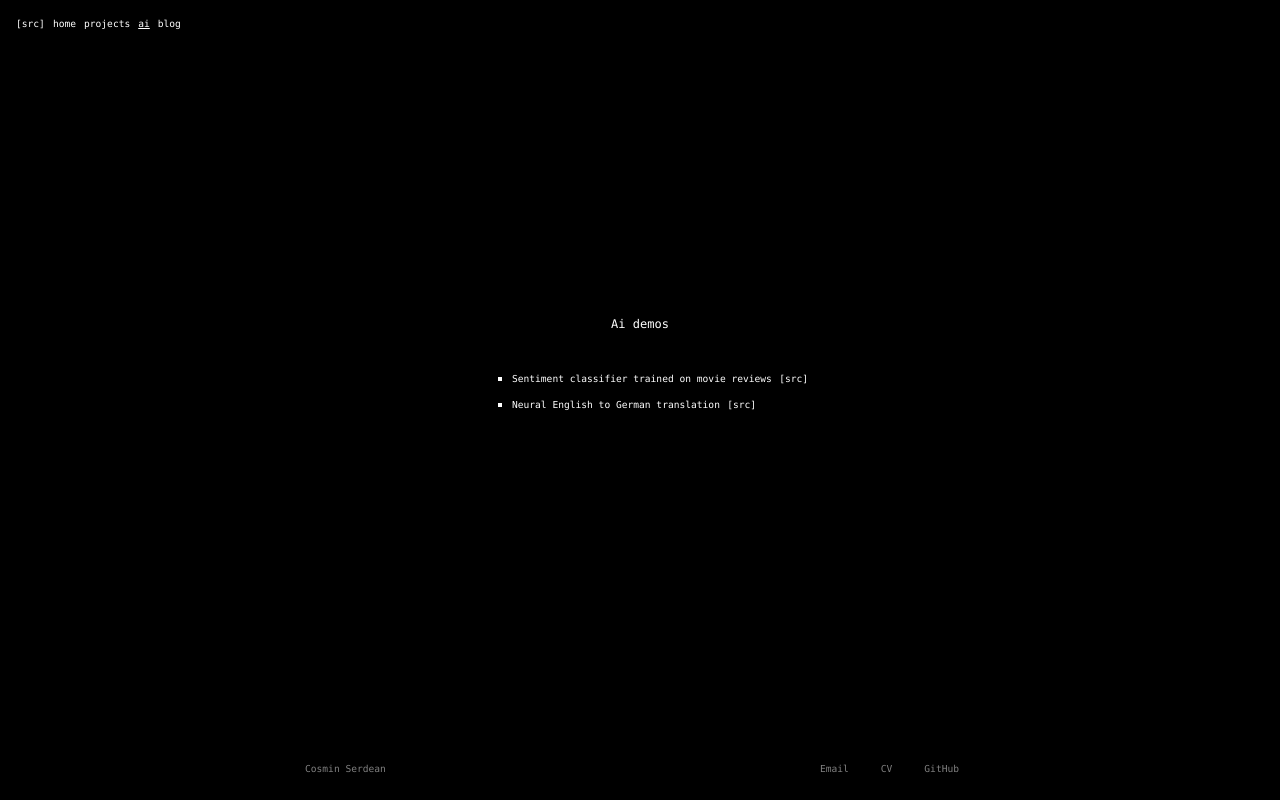
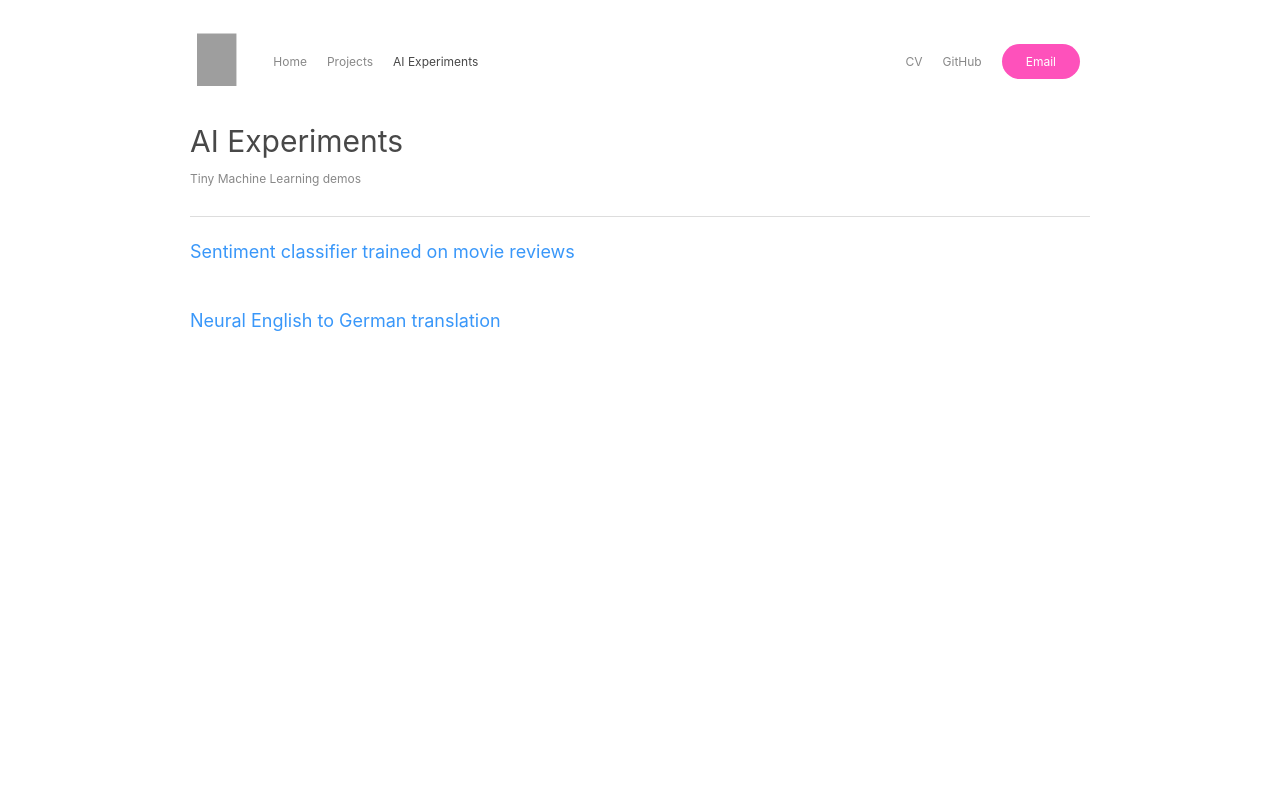
Before and after one commit to c0z0/cserdean.me, a Next.js app: page /ai in a window 1280 px wide. Built offline with nearby package versions, Linux system fonts and the light colour scheme; grey boxes are pictures that could not be loaded.

Commit message:
fix routing

```diff
--- a/components/Menu.js
+++ b/components/Menu.js
@@ -1,58 +1,134 @@
 import React from 'react';
 import Link from 'next/link';
 
-const Menu = ({ color, active }) => (
+import { blue, pink } from '../utils/colors';
+
+const items = [
+  {
+    title: 'Home',
+    target: '/',
+  },
+  {
+    title: 'Projects',
+    target: '/projects',
+  },
+  {
+    title: 'AI Experiments',
+    target: '/ai',
+  },
+  {
+    title: 'CV',
+    target: '/static/cv_cosmin_serdean.pdf',
+    right: true,
+  },
+  {
+    title: 'GitHub',
+    target: 'https://github.com/c0z0',
+    right: true,
+  },
+  {
+    title: 'Email',
+    target: 'mailto:cosmoserdean@gmail.com',
+    right: true,
+    primary: true,
+  },
+];
+
+export default function Navbar({ active = '/' }) {
+  const leftItems = items.filter(({ right }) => !right);
+
+  const rightItems = items.filter(({ right }) => right);
+
+  return (
     <div className="menu">
-    <a href="https://github.com/c0z0/cserdean.me" className="menu__item" target="_blank">
-      [src]
+      <div className="menu__left">
+        <a href="https://github.com/c0z0/cserdean.me" target="_blank">
+          <img src="/static/triangle-gs.svg" alt="logo" className="menu__logo" />
         </a>
-    <Link href="/" prefetch>
-      <a href="/" className={`menu__item ${active === '/' ? 'menu__item--active' : ''}`}>
-        home
+        {leftItems.map(({ title, target, primary, right }, k) => (
+          <Link href={target} prefetch={!right} key={k}>
+            <a
+              href={target}
+              className={`menu__item ${active === target ? 'menu__item--active' : ''} ${primary
+                ? 'menu__item--primary'
+                : ''}`}
+            >
+              {title}
             </a>
           </Link>
-    <Link href="/projects" prefetch>
-      <a href="/projects" className={`menu__item ${active === 'projects' ? 'menu__item--active' : ''}`}>
-        projects
+        ))}
+      </div>
+      <div className="menu__right">
+        {rightItems.map(({ title, target, primary, right }, k) => (
+          <a
+            key={k}
+            href={target}
+            className={`menu__item ${active === target ? 'menu__item--active' : ''} ${primary
+              ? 'menu__item--primary'
+              : ''}`}
+            target="_blank"
+          >
+            {title}
           </a>
-    </Link>
-    <Link href="/ai/" prefetch>
-      <a href="/ai/" className={`menu__item ${active === 'ai' ? 'menu__item--active' : ''}`}>
-        ai
-      </a>
-    </Link>
-    <Link href="/blog/" prefetch>
-      <a href="/blog/" className={`menu__item ${active === 'blog' ? 'menu__item--active' : ''}`}>
-        blog
-      </a>
-    </Link>
+        ))}
+      </div>
       <style jsx>{`
         .menu {
-        position: absolute;
-        top: 16px;
-        left: 16px;
-      }
-      .menu__item {
-        font-size: 0.8em;
-        text-decoration: none;
-        opacity: 1;
-        color: ${color} !important;
-        transition: all 0.2s;
-        font-family: Menlo;
-      }
-      .menu__item:not(:last-child) {
-        padding-right: 8px;
+          display: flex;
+          flex-direction: row;
+          align-items: center;
+          justify-content: space-between;
+          max-width: 900px;
+          width: 100%;
+          margin: 40px auto;
+          font-size: 12px;
+          font-family: -apple-system, BlinkMacSystemFont, 'Segoe UI', 'Roboto', 'Oxygen', 'Ubuntu', 'Cantarell',
+            'Fira Sans';
         }
 
-      .menu__item:hover {
-        opacity: 1;
+        .menu__left {
+          display: flex;
+          flex-direction: row;
+          align-items: center;
+        }
+
+        .menu__item {
+          margin: 0 10px;
+          color: #888;
+          font-size: 12px;
+          text-decoration: none;
         }
 
         .menu__item--active {
-        text-decoration: underline;
+          color: #484848 !important;
+        }
+
+        .menu__item--primary {
+          color: #484848;
+          border-radius: 2rem;
+          background-color: ${pink};
+          padding: 0.625rem 1.5rem;
+          color: white;
+        }
+
+        .menu__logo {
+          height: 40px;
+          margin-right: 20px;
+          transition: all 0.2s;
+          transform: rotate(90deg);
+        }
+
+        .menu__logo:hover {
+        }
+
+        .menu__dot {
+          display: inline-block;
+          width: 34px;
+          background: ${blue};
+          border-radius: 100%;
+          margin-right: 12px;
         }
       `}</style>
     </div>
   );
-
-export default Menu;
+}
--- a/pages/ai/index.js
+++ b/pages/ai/index.js
@@ -1,80 +1,67 @@
-import React from 'react'
-import Link from 'next/link'
-import Head from 'next/head'
+import React from 'react';
 
-import Menu from '../../components/Menu'
-import Footer from '../../components/Footer'
+import Menu from '../../components/Menu';
+import * as colors from '../../utils/colors';
 
-const AiIndex = () => (
-	<div>
-		<Head>
-			<title>Ai | Cosmin Serdean</title>
-		</Head>
+const Ai = () => (
   <div className="container">
-			<Menu color="white" active="ai" />
-			<h4 className="title">Ai demos</h4>
-			<ul className="list">
-				<li>
-					<Link href="/ai/sentiment">
-						<a className="item" href="/ai/sentiment">
+    <Menu active="/ai" />
+    <div className="content">
+      <h3 className="title">AI Experiments</h3>
+      <p className="subtitle">Tiny Machine Learning demos</p>
+      <div className="experiments">
+        <div className="experiment">
+          <a className="experiment__anchor" href="/ai/sentiment">
             Sentiment classifier trained on movie reviews
           </a>
-					</Link>{' '}
-					<a
-						href="https://github.com/c0z0/sentiment-classifier"
-						className="item"
-					>
-						[src]
-					</a>
-				</li>
-				<li>
-					<Link href="/ai/translate">
-						<a className="item" href="/ai/translate">
+        </div>
+        <div className="experiment">
+          <a className="experiment__anchor" href="/ai/sentiment">
             Neural English to German translation
           </a>
-					</Link>{' '}
-					<a href="https://github.com/c0z0/neural-translation" className="item">
-						[src]
-					</a>
-				</li>
-			</ul>
+        </div>
+      </div>
+    </div>
     <style jsx>{`
       .container {
-					color: white;
-					display: flex;
-					flex-direction: column;
-					align-items: center;
-					justify-content: center;
-					height: calc(100vh - 64px);
-					font-family: Menlo;
+        font-size: 12px;
+        color: #484848;
+        font-family: -apple-system, BlinkMacSystemFont, 'Segoe UI', 'Roboto', 'Oxygen', 'Ubuntu', 'Cantarell',
+          'Fira Sans';
+      }
+
+      .content {
+        max-width: 900px;
+        margin: 32px auto;
       }
 
       .title {
-					font-weight: normal;
+        font-size: 2.5em;
+        margin-bottom: 12px;
+        font-weight: 400;
       }
 
-				.item {
-					color: white;
-					text-decoration: none;
-					font-size: 0.8em;
+      .subtitle {
+        color: #888;
+        margin-bottom: 30px;
       }
 
-				.list {
-					list-style-type: square;
+      .experiments {
+        border-top: 1px #ddd solid;
       }
 
-				.list li {
-					margin: 12px 0;
+      .experiment {
+        font-size: 1.5em;
+        font-weight: 400;
+        padding: 24px 0;
       }
-			`}</style>
-			<style jsx global>{`
-				body {
-					background: black;
+
+      .experiment__anchor {
+        color: ${colors.blue};
+        text-decoration: none;
       }
     `}</style>
   </div>
-		<Footer color="white" />
-	</div>
-)
+);
 
-export default AiIndex
+export default Ai;
```
Also changed, not shown: components/Navbar.js (deleted, +0 -131 lines), next.config.js (+14 -13 lines), pages/__index.js (deleted, +0 -111 lines), pages/index.js (+107 -12 lines), pages/projects.js (+27 -28 lines). Lines whose indentation alone changed are shown as unchanged.
